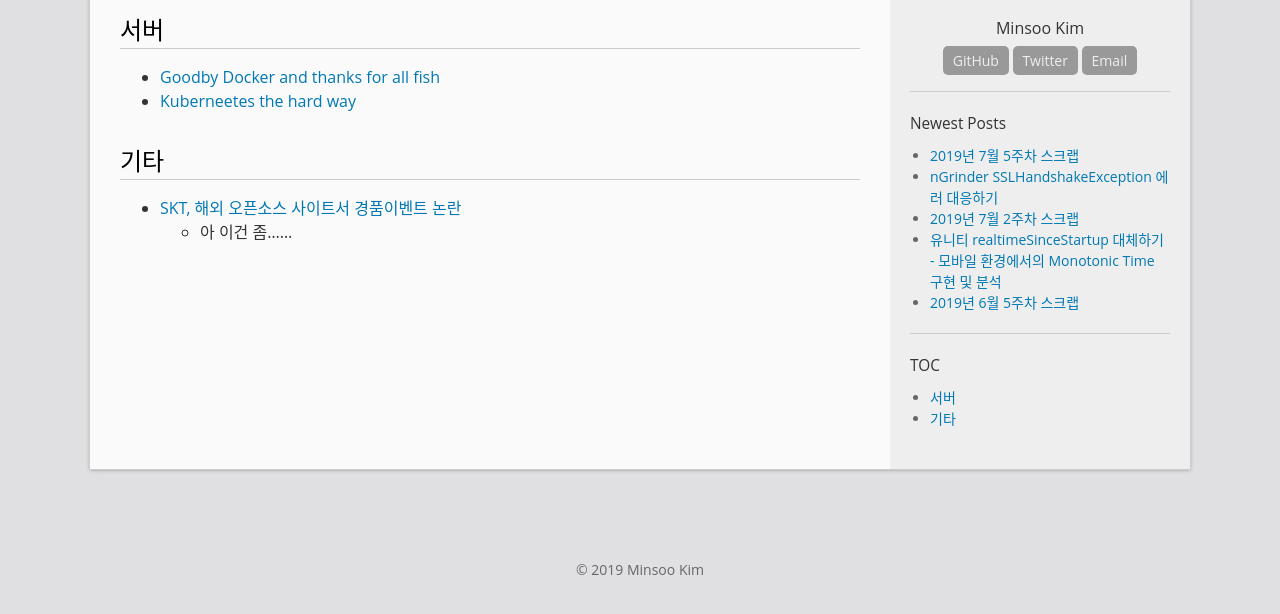
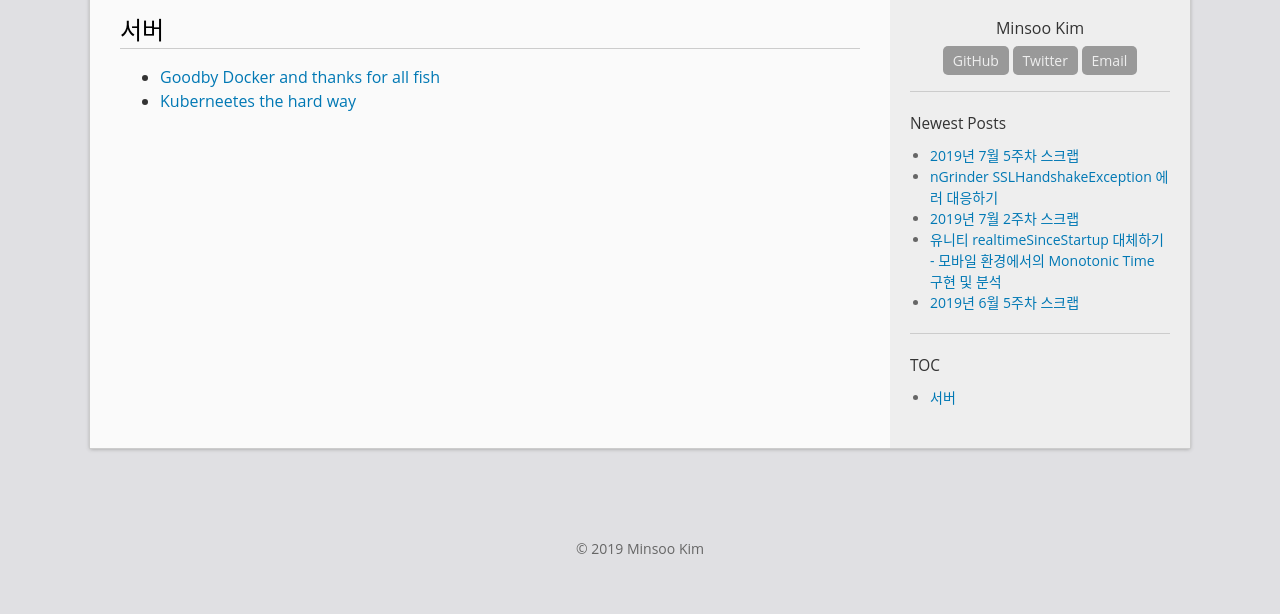
Before and after one commit to GarlicDipping/garlicdipping.github.io, a Jekyll site: the page built from _posts/2019-07-30-scrap08.md, in a window 1280 px wide, cut to the strip 261-901 px from the top of the page. Shown: the top 614 px of the strip. Built offline with Jekyll 4.4.1, drawn with Linux system fonts in a browser that asks for light colours; comment, search, counter and statistics services are not loaded.

Commit message:
no message

```diff
--- a/_posts/2019-07-30-scrap08.md
+++ b/_posts/2019-07-30-scrap08.md
@@ -12,8 +12,3 @@ categories: 스크랩
 
 - [Goodby Docker and thanks for all fish](https://technodrone.blogspot.com/2019/02/goodbye-docker-and-thanks-for-all-fish.html)
 - [Kuberneetes the hard way](https://github.com/kelseyhightower/kubernetes-the-hard-way)
-
-# 기타
-
- - [SKT, 해외 오픈소스 사이트서 경품이벤트 논란](https://www.ajunews.com/view/20190730121651400)
-   - 아 이건 좀......
```
